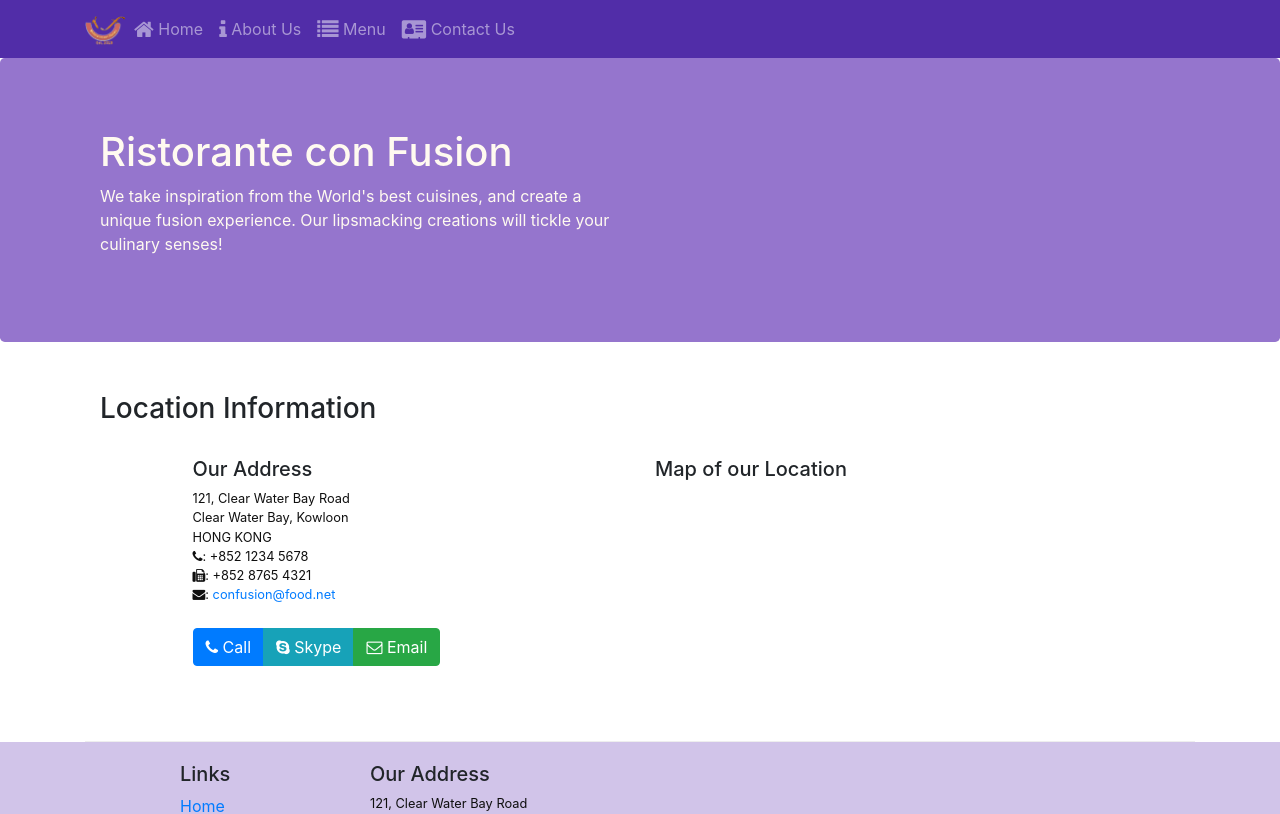
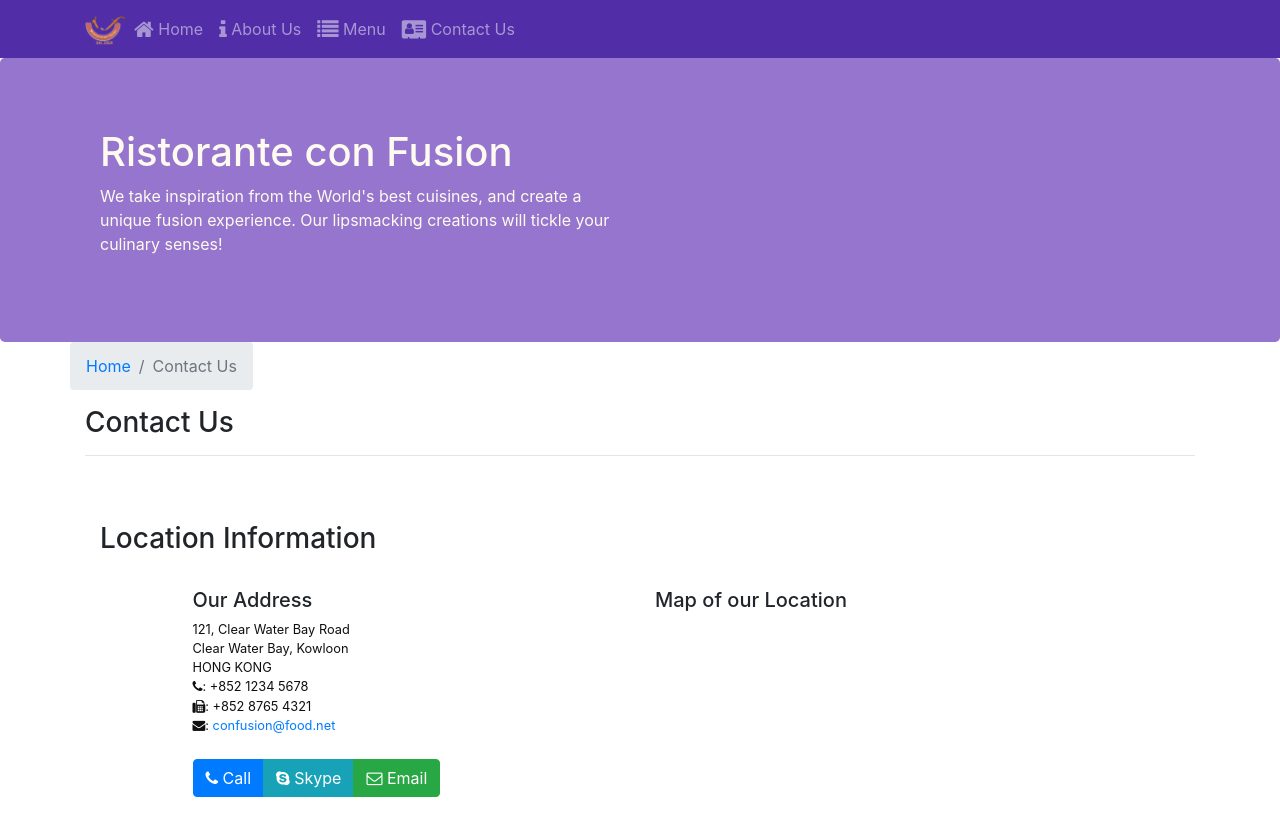
Before and after one commit to jasonywang0/Confusion, a React (Create React App) app: page /contact in a window 1280 px wide. Shown: the top 814 px of the page. Built offline with nearby package versions, Linux system fonts and the light colour scheme.

Commit message:
Single Page Applications Part 2

```diff
--- a/src/components/ContactComponent.js
+++ b/src/components/ContactComponent.js
@@ -1,8 +1,22 @@
 import React from 'react';
+import { Breadcrumb, BreadcrumbItem } from 'reactstrap';
+import { Link } from 'react-router-dom';
 
 function Contact(props) {
     return(
         <div className="container">
+
+            <div className="row">
+                <Breadcrumb>
+                    <BreadcrumbItem><Link to="/home">Home</Link></BreadcrumbItem>
+                    <BreadcrumbItem active>Contact Us</BreadcrumbItem>
+                </Breadcrumb>
+                <div className="col-12">
+                    <h3>Contact Us</h3>
+                    <hr />
+                </div>
+            </div>
+
             <div className="row row-content">
                 <div className="col-12">
                     <h3>Location Information</h3>
--- a/src/components/MainComponent.js
+++ b/src/components/MainComponent.js
@@ -39,13 +39,24 @@
         )
     }
 
+    const DishWithId = ({match}) => {
+      return(
+          <DishDetail dish={this.state.dishes.filter((dish) => dish.id === parseInt(match.params.dishId,10))[0]}
+            comments={this.state.comments.filter((comment) => comment.dishId === parseInt(match.params.dishId,10))} />
+      );
+    };
+
+
+
+
+
     return (
       <div>
         <Header />
         <Switch>
             <Route path='./home' component={HomePage} />
             <Route exact path ='/contact' component={Contact} />
-            <Route exact path='/menu' component={() => <Menu dishes={this.state.dishes} onClick={(dishId) => this.onDishSelect(dishId)} />} />
+            <Route path='/menu/:dishId' component={DishWithId} />
             <Redirect to='/home'/>
         </Switch>
         <Footer />
--- a/src/components/MenuComponent.js
+++ b/src/components/MenuComponent.js
@@ -1,13 +1,16 @@
 import React from 'react';
-import { Card, CardImg, CardImgOverlay, CardTitle } from 'reactstrap';
+import { Breadcrumb, BreadcrumbItem, Card, CardImg, CardImgOverlay, CardTitle } from 'reactstrap';
+import { Link } from 'react-router-dom';
 
-    function RenderMenuItem ({dish}) {
+    function RenderMenuItem ({dish, onClick}) {
         return (
             <Card>
-                <CardImg width="100%" src={dish.image} alt={dish.name} />
-                <CardImgOverlay>
-                    <CardTitle>{dish.name}</CardTitle>
-                </CardImgOverlay>
+                <Link to={`/menu/${dish.id}`} >
+                    <CardImg width="100%" src={dish.image} alt={dish.name} />
+                    <CardImgOverlay>
+                        <CardTitle>{dish.name}</CardTitle>
+                    </CardImgOverlay>
+                </Link>
             </Card>
         );
     }
@@ -25,6 +28,16 @@
         return (
             <div className="container">
                 <div className="row">
+                    <Breadcrumb>
+                        <BreadcrumbItem><Link to="/home">Home</Link></BreadcrumbItem>
+                        <BreadcrumbItem active>Menu</BreadcrumbItem>
+                    </Breadcrumb>
+                    <div className="col-12">
+                        <h3>Menu</h3>
+                        <hr />
+                    </div>
+                </div>
+                <div className="row">
                     {menu}
                 </div>
             </div>
```
